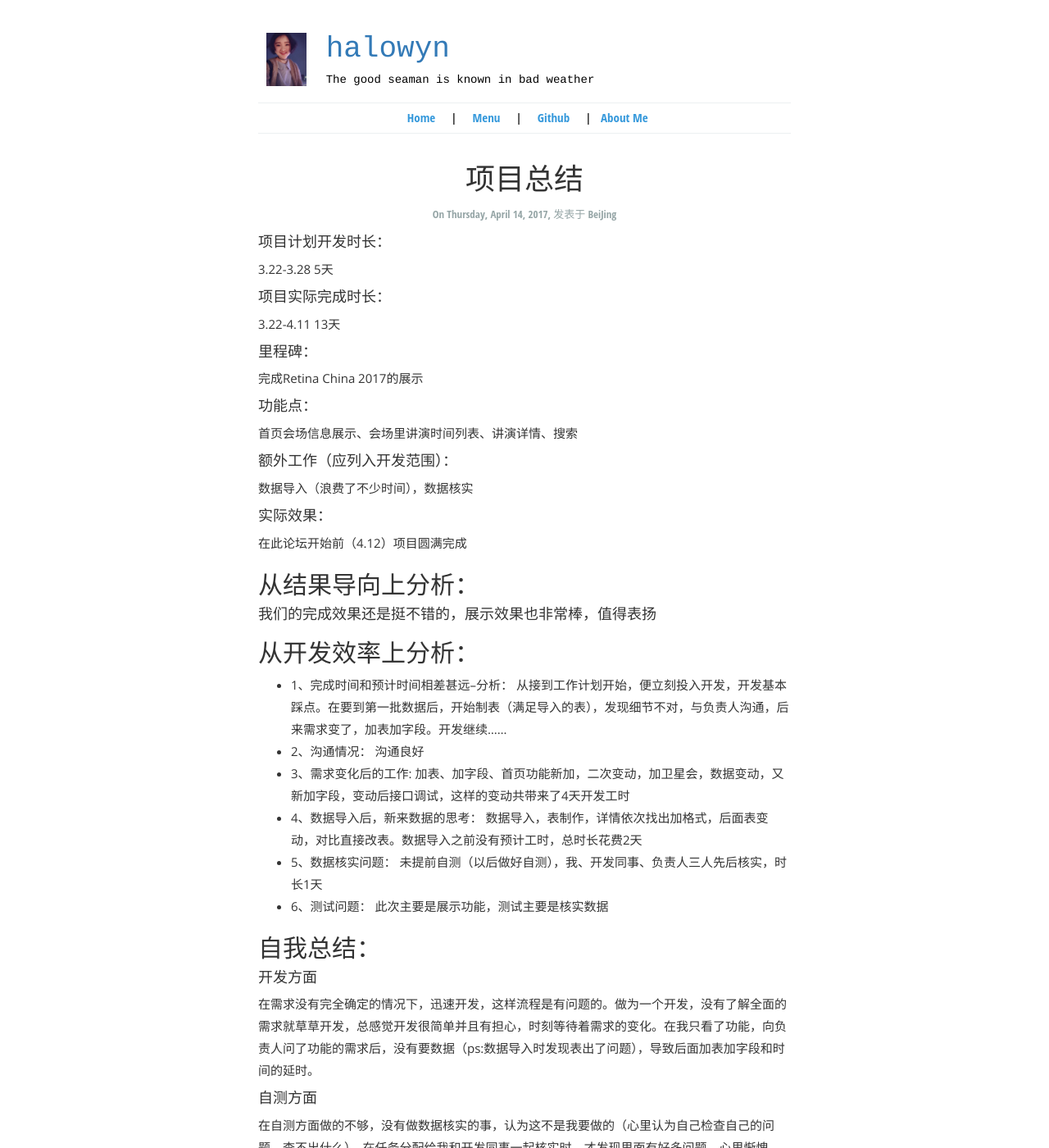
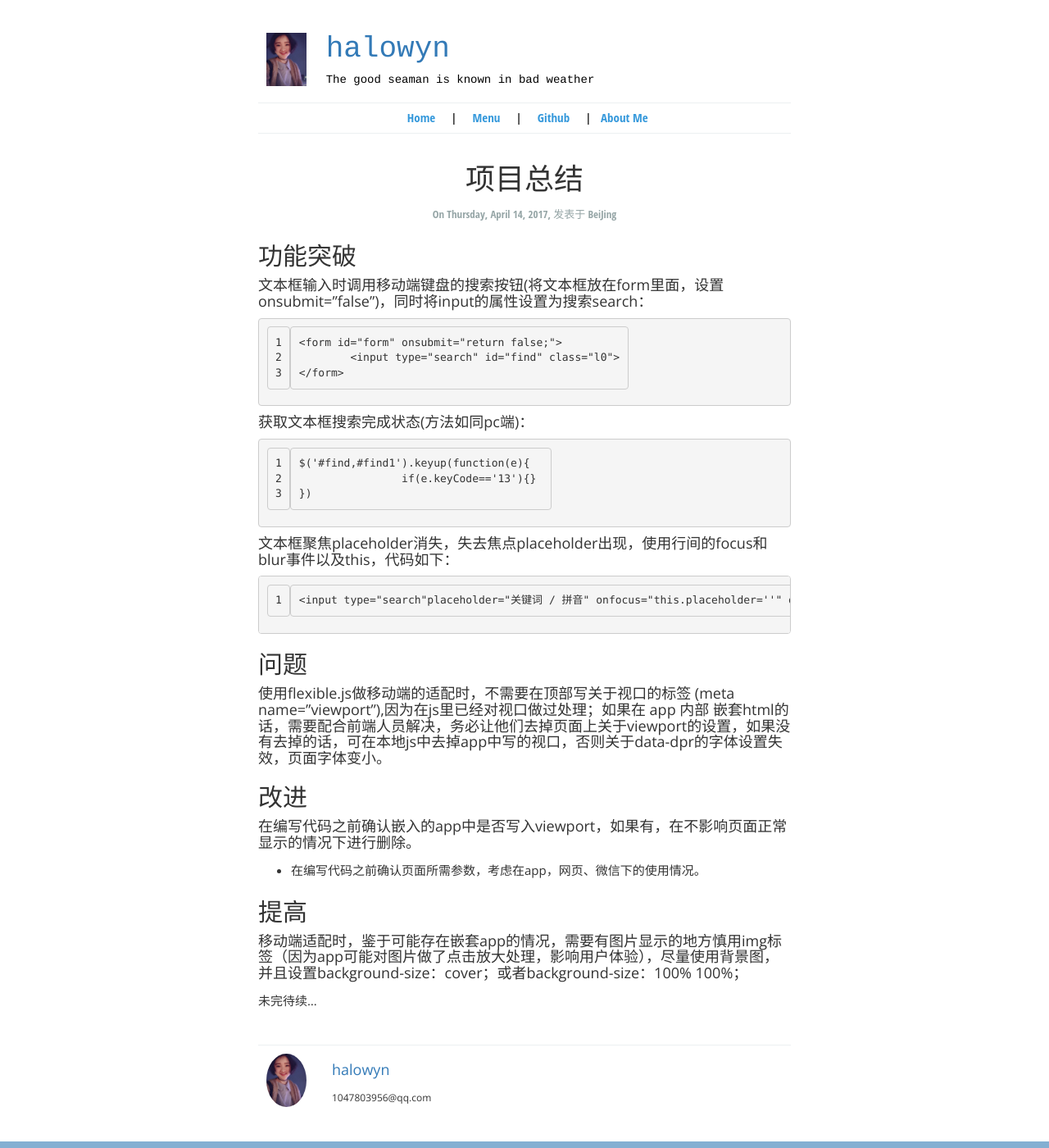
Before and after one commit to halowyn/halowyn.github.io, a Jekyll site: the page built from _posts/2017-04-14-Getting-Started.md, in a window 1280 px wide and 1400 px high. Shown: the whole window at 82% size. Built offline with Jekyll 4.4.1, drawn with Linux system fonts in a browser that asks for light colours; some of the changed text lies outside the part shown.

Commit message:
“总结1

````diff
--- a/CNAME
+++ b/CNAME
@@ -1 +1 @@
-halowyn.github.io
+https://halowyn.github.io
--- a/_posts/2017-04-14-Getting-Started.md
+++ b/_posts/2017-04-14-Getting-Started.md
@@ -1,53 +1,48 @@
 ---
+
 layout: post_layout
 title: 项目总结
 time: On Thursday, April 14, 2017
 location: BeiJing
 pulished: true
 excerpt_separator: "```"
+
 ---
 
 
-#### 项目计划开发时长：
-3.22-3.28 5天
-#### 项目实际完成时长：
-3.22-4.11 13天
-#### 里程碑：
-完成Retina China 2017的展示
-#### 功能点：
-首页会场信息展示、会场里讲演时间列表、讲演详情、搜索
-#### 额外工作（应列入开发范围）：
-数据导入（浪费了不少时间），数据核实
-#### 实际效果：
-在此论坛开始前（4.12）项目圆满完成
+## 功能突破
+#### 文本框输入时调用移动端键盘的搜索按钮(将文本框放在form里面，设置onsubmit="false")，同时将input的属性设置为搜索search：
 
-## 从结果导向上分析：
-#### 我们的完成效果还是挺不错的，展示效果也非常棒，值得表扬
+```
+<form id="form" onsubmit="return false;">
+	<input type="search" id="find" class="l0">
+</form>
+```
 
-## 从开发效率上分析：
-* 1、完成时间和预计时间相差甚远--分析：
-从接到工作计划开始，便立刻投入开发，开发基本踩点。在要到第一批数据后，开始制表（满足导入的表），发现细节不对，与负责人沟通，后来需求变了，加表加字段。开发继续......
-* 2、沟通情况：
-沟通良好
-* 3、需求变化后的工作:
-加表、加字段、首页功能新加，二次变动，加卫星会，数据变动，又新加字段，变动后接口调试，这样的变动共带来了4天开发工时
-* 4、数据导入后，新来数据的思考：
-数据导入，表制作，详情依次找出加格式，后面表变动，对比直接改表。数据导入之前没有预计工时，总时长花费2天
-* 5、数据核实问题：
-未提前自测（以后做好自测），我、开发同事、负责人三人先后核实，时长1天
-* 6、测试问题：
-此次主要是展示功能，测试主要是核实数据
+#### 获取文本框搜索完成状态(方法如同pc端)：
 
-## 自我总结：
-#### 开发方面
-在需求没有完全确定的情况下，迅速开发，这样流程是有问题的。做为一个开发，没有了解全面的需求就草草开发，总感觉开发很简单并且有担心，时刻等待着需求的变化。在我只看了功能，向负责人问了功能的需求后，没有要数据（ps:数据导入时发现表出了问题），导致后面加表加字段和时间的延时。
-#### 自测方面
-在自测方面做的不够，没有做数据核实的事，认为这不是我要做的（心里认为自己检查自己的问题，查不出什么），在任务分配给我和开发同事一起核实时，才发现里面有好多问题，心里惭愧，自我测试很重要，下次一定重视
-## 引发思考：
-#### 怎样的一个开发流程适合创业公司？
-* [北京软件开发公司敏捷开发的6个实战经验](http://www.hivekion.com/news/2017/0219/155.html)
-* [北京软件开发公司项目管理体会](http://www.hivekion.com/news/wangluoyingxiao/2017/0304/169.html)
-* [北京软件开发公司告诉你七款敏捷开发工具](http://www.hivekion.com/news/wangluoyingxiao/2017/0307/170.html)
-* [北京软件开发公司软件测试教程](http://www.hivekion.com/news/changjianwenti/2017/0225/161.html)
+```
+$('#find,#find1').keyup(function(e){
+		if(e.keyCode=='13'){}
+})
+```
 
-  未完待续...
+#### 文本框聚焦placeholder消失，失去焦点placeholder出现，使用行间的focus和blur事件以及this，代码如下：
+
+```
+<input type="search"placeholder="关键词 / 拼音" onfocus="this.placeholder=''" onblur="this.placeholder='关键词 / 拼音'">
+```
+
+## 问题
+#### 使用flexible.js做移动端的适配时，不需要在顶部写关于视口的标签 (meta name="viewport"),因为在js里已经对视口做过处理；如果在 app 内部 嵌套html的话，需要配合前端人员解决，务必让他们去掉页面上关于viewport的设置，如果没有去掉的话，可在本地js中去掉app中写的视口，否则关于data-dpr的字体设置失效，页面字体变小。
+
+## 改进
+#### 在编写代码之前确认嵌入的app中是否写入viewport，如果有，在不影响页面正常显示的情况下进行删除。
+* 在编写代码之前确认页面所需参数，考虑在app，网页、微信下的使用情况。
+
+
+## 提高
+#### 移动端适配时，鉴于可能存在嵌套app的情况，需要有图片显示的地方慎用img标签（因为app可能对图片做了点击放大处理，影响用户体验），尽量使用背景图，并且设置background-size：cover；或者background-size：100% 100%；
+
+
+未完待续...
````
